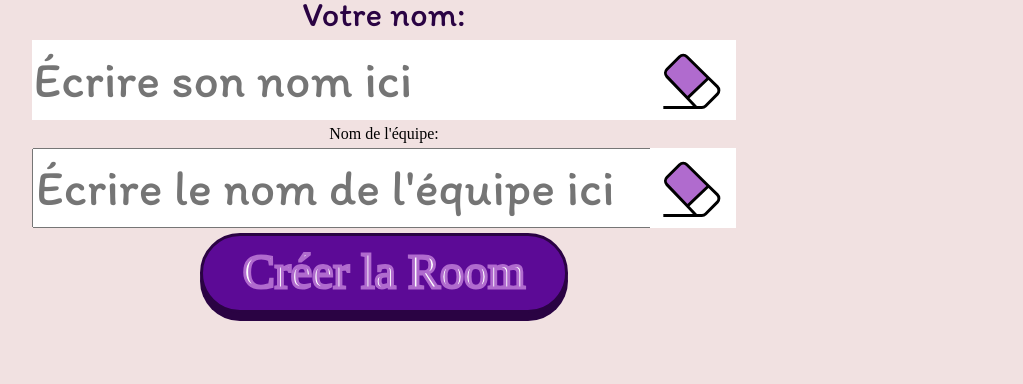
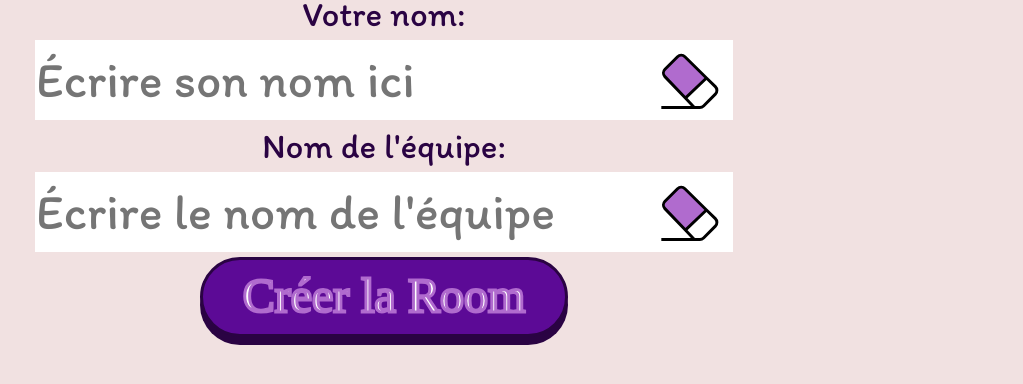
Before and after one commit to Ninodev14/Workshop2025, a website: page public/create_room.html in a window 1280 px wide. Shown: the part 228-612 px from the top of the page, without its empty margins (256-1279 px from the left). Drawn offline with nearby package versions, Linux system fonts and the light colour scheme; no server answers; a web font is replaced by a local one.

Commit message:
edit btn nom equipe

```diff
--- a/public/create_room.html
+++ b/public/create_room.html
@@ -30,10 +30,10 @@
                 <input type="text" id="player-name" placeholder="Écrire son nom ici " class="h3" required>
             </div>
 
-            <label for="room-name">Nom de l'équipe:</label>
+            <label for="room-name" class="h4">Nom de l'équipe:</label>
             <div class="inputGomme">
                 <img src="src/img/Image pour la création d'équipe.svg" onclick="errase(this)" alt="">
-                <input type="text" id="room-name" placeholder="Écrire le nom de l'équipe ici " class="h3" required>
+                <input type="text" id="room-name" placeholder="Écrire le nom de l'équipe " class="h3" required>
             </div>
 
 
--- a/public/src/css/create_room.css
+++ b/public/src/css/create_room.css
@@ -41,4 +41,23 @@
     display: flex;
     flex-direction: row;
     justify-content: center;
+    outline: none;
 }
+
+#room-name{
+    background-color: #fff;
+    height: 80px;
+    width: 100%;
+    border: none;
+    outline: none;
+    text-decoration: none;
+    padding: 1.5px;
+}
+
+#room-name:focus {
+    padding: 0;
+    border-top: 2px solid #000;
+    border-left: 2px solid #000;
+    border-bottom: 2px solid #000;
+    text-decoration: none;
+}
```
